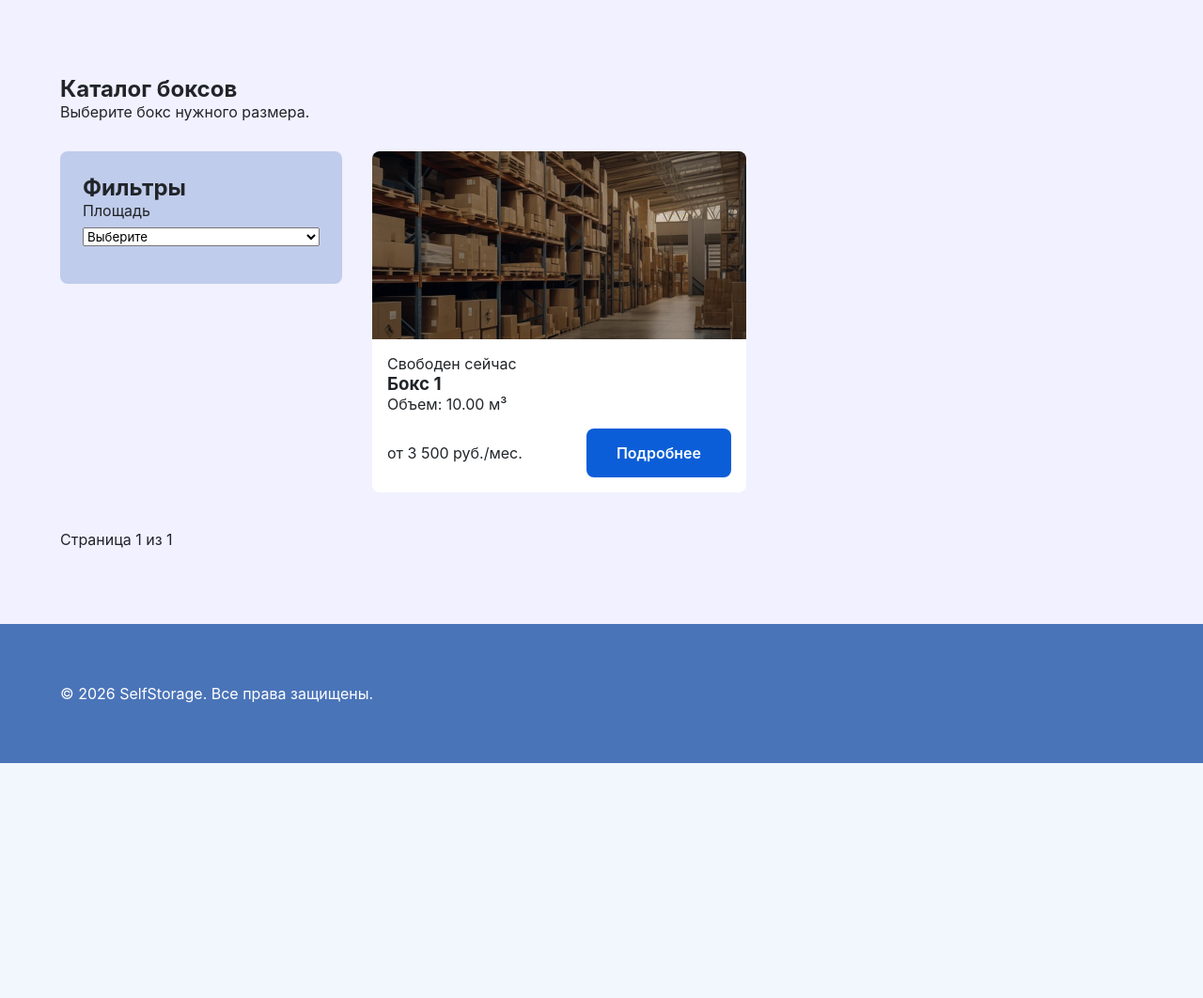
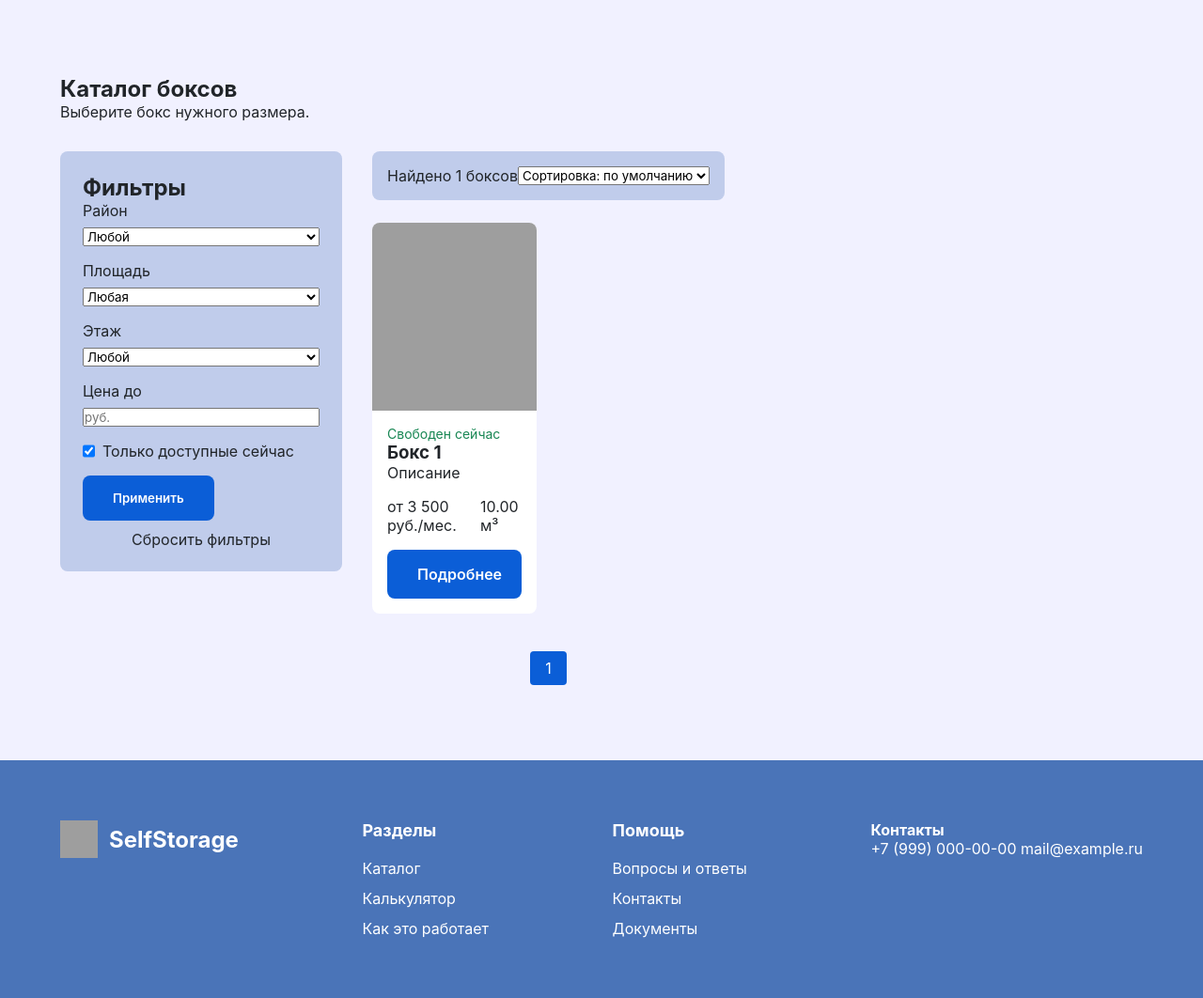
Before and after one commit to gfhunk/selfstorage-project, a Django app: template templates/catalog.html in a window 1280 px wide. Shown: the part 80-1142 px from the top of the page at 94% size. Before the commit the page ends 892 px from the top, so only its background shows below. Run offline with Django 5.2, Linux system fonts and the light colour scheme; the template is opened without the code that fills it: most values are stand-ins (such as "Sample title", 1, 10 or a date in 2020); parts of the project's set-up code (start-up, migrations or seed data) failed here and were passed over; grey boxes are pictures that could not be loaded.

Commit message:
Занятие 8: добавлены калькулятор, авторизация и каталог

```diff
--- a/app/urls.py
+++ b/app/urls.py
@@ -1,5 +1,7 @@
 from django.urls import path
 from . import views
+from django.contrib.auth import views as auth_views
+from django.urls import path
 
 urlpatterns = [
     path('', views.index, name='home'),
@@ -7,4 +9,7 @@ urlpatterns = [
     path('box/<int:box_id>/', views.box_detail, name='box_detail'),
     path('profile/', views.profile, name='profile'),
     path('about/', views.about, name='about'),
+    path('calculator/', views.calculator, name='calculator'),
+    path('login/', auth_views.LoginView.as_view(template_name='login.html'), name='login'),
+    path('register/', views.register, name='register'),
 ]
--- a/app/views.py
+++ b/app/views.py
@@ -29,3 +29,6 @@ def profile(request):
 
 def about(request):
     return render(request, 'about.html', {'title': 'О компании'})
+
+def calculator(request):
+    return render(request, 'calculator.html', {'title': 'Калькулятор размера'})
--- a/static/css/style.css
+++ b/static/css/style.css
@@ -83,3 +83,5 @@ section { padding: 80px 0; }
     .nav--active { display: flex; }
     .btn { width: 100%; min-height: 44px; }
 }
+.page-btn { display:inline-block; padding: 8px 16px; background: #fff; border-radius: 4px; text-decoration: none; color: #212529; }
+.page-btn--active { background: var(--primary); color: #fff; }
--- a/templates/base.html
+++ b/templates/base.html
@@ -29,11 +29,33 @@
         {% endblock %}
     </main>
 
-    <footer class="footer">
-        <div class="container footer__container">
-            <p>&copy; 2026 SelfStorage. Все права защищены.</p>
+   <footer class="footer">
+    <div class="container footer__container">
+        <div class="footer__brand">
+            <div class="logo logo--white">
+                <img src="{% static 'images/logo.svg' %}" alt="Логотип" width="40" height="40">
+                <span>SelfStorage</span>
+            </div>
         </div>
-    </footer>
+        <div class="footer__links">
+            <h4>Разделы</h4>
+            <a href="{% url 'catalog' %}">Каталог</a>
+            <a href="#">Калькулятор</a>
+            <a href="#">Как это работает</a>
+        </div>
+        <div class="footer__links">
+            <h4>Помощь</h4>
+            <a href="#">Вопросы и ответы</a>
+            <a href="#">Контакты</a>
+            <a href="#">Документы</a>
+        </div>
+        <div class="footer__contacts">
+            <h4>Контакты</h4>
+            <a href="tel:+79990000000">+7 (999) 000-00-00</a>
+            <a href="mailto:mail@example.ru">mail@example.ru</a>
+        </div>
+    </div>
+</footer>
 
     <script src="{% static 'js/main.js' %}"></script>
 </body>
--- a/templates/catalog.html
+++ b/templates/catalog.html
@@ -10,41 +10,73 @@
         <div class="catalog-layout">
             <aside class="filters">
                 <h2>Фильтры</h2>
+                <form method="get" action="{% url 'catalog' %}">
+                    <div class="filter-group">
+                        <label>Район</label>
+                        <select name="district"><option>Любой</option></select>
+                    </div>
                     <div class="filter-group">
                         <label>Площадь</label>
-                    <select><option>Выберите</option></select>
+                        <select name="area"><option>Любая</option></select>
                     </div>
+                    <div class="filter-group">
+                        <label>Этаж</label>
+                        <select name="floor"><option>Любой</option></select>
+                    </div>
+                    <div class="filter-group">
+                        <label>Цена до</label>
+                        <input type="number" name="price" placeholder="руб.">
+                    </div>
+                    <label style="display:flex; gap:8px; margin-bottom: 16px;">
+                        <input type="checkbox" name="available" checked> Только доступные сейчас
+                    </label>
+                    <button type="submit" class="btn btn--primary">Применить</button>
+                    <a href="{% url 'catalog' %}" style="display:block; text-align:center; margin-top:10px;">Сбросить фильтры</a>
+                </form>
             </aside>
+
+            <div class="catalog-main">
+                <div class="catalog-header" style="display:flex; justify-content:space-between; background:#C0CCEB; padding:16px; border-radius:8px; margin-bottom:24px;">
+                    <span>Найдено {{ page_obj.paginator.count }} боксов</span>
+                    <select><option>Сортировка: по умолчанию</option></select>
+                </div>
 
                 <div class="catalog-grid">
                     {% for box in page_obj %}
                     <article class="box-card">
-                    <img src="{% static 'images/hero-bg.jpg' %}" alt="Бокс {{ box.number }}" width="300" height="200" loading="lazy">
+                        <img src="{% static 'images/box-placeholder.jpg' %}" alt="Бокс {{ box.number }}" width="300" height="200" loading="lazy">
                         <div class="box-card__content">
-                        <p class="status">Свободен сейчас</p>
+                            <p class="status" style="color:#198754; font-size:14px;">Свободен сейчас</p>
                             <h3>Бокс {{ box.number }}</h3>
-                        <p>Объем: {{ box.volume|floatformat:2 }} м³</p>
-
+                            <p>Описание</p>
                             <div class="box-card__footer">
                                 <span class="price">от 3 500 руб./мес.</span>
-                            <a href="{% url 'box_detail' box.id %}" class="btn btn--primary">Подробнее</a>
+                                <span>{{ box.volume|floatformat:2 }} м³</span>
+                            </div>
+                            <a href="{% url 'box_detail' box.id %}" class="btn btn--primary" style="margin-top:16px; width:100%;">Подробнее</a>
+                        </div>
+                    </article>
+                    {% endfor %}
+                </div>
+
+                <div class="pagination" style="display: flex; justify-content: center; gap: 8px; margin-top: 40px;">
+                    {% if page_obj.has_previous %}
+                        <a href="?page={{ page_obj.previous_page_number }}" class="page-btn">←</a>
+                    {% endif %}
+
+                    {% for num in page_obj.paginator.page_range %}
+                        {% if page_obj.number == num %}
+                            <span class="page-btn page-btn--active">{{ num }}</span>
+                        {% else %}
+                            <a href="?page={{ num }}" class="page-btn">{{ num }}</a>
+                        {% endif %}
+                    {% endfor %}
+
+                    {% if page_obj.has_next %}
+                        <a href="?page={{ page_obj.next_page_number }}" class="page-btn">→</a>
+                    {% endif %}
                 </div>
             </div>
-                </article>
-                {% empty %}
-                <p>Свободных боксов пока нет.</p>
-                {% endfor %}
-            </div>
-        </div>
-
-        <div class="pagination" style="margin-top: 40px; display: flex; gap: 16px; align-items: center;">
-            {% if page_obj.has_previous %}
-                <a href="?page={{ page_obj.previous_page_number }}" class="btn">Назад</a>
-            {% endif %}
-            <span>Страница {{ page_obj.number }} из {{ page_obj.paginator.num_pages }}</span>
-            {% if page_obj.has_next %}
-                <a href="?page={{ page_obj.next_page_number }}" class="btn">Вперед</a>
-            {% endif %}
         </div>
     </div>
 </section>
--- a/templates/index.html
+++ b/templates/index.html
@@ -1,4 +1,4 @@
-{% extends 'base.html%}
+{% extends 'base.html' %}
 {% load static %}
 
 {% block content %}
```
Also changed, not shown: app/management/commands/fill_db.py (+50 -0 lines), app/models.py (+120 -1 lines), templates/calculator.html (added, +61 -0 lines), templates/login.html (added, +30 -0 lines), app/management/__init__.py (added), app/management/commands/__init__.py (added), app/migrations/0001_initial.py (added). Lines whose indentation alone changed are shown as unchanged.
